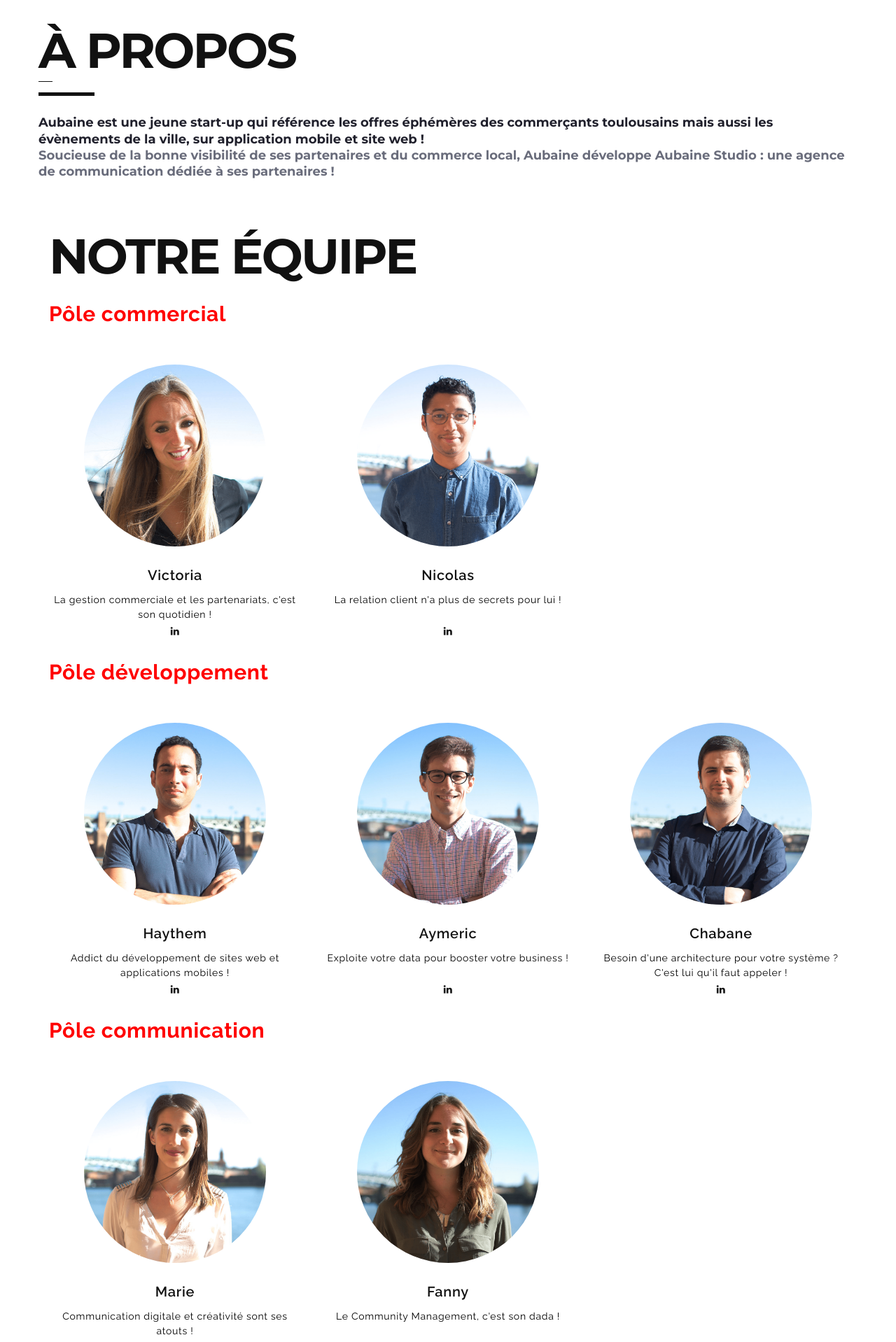
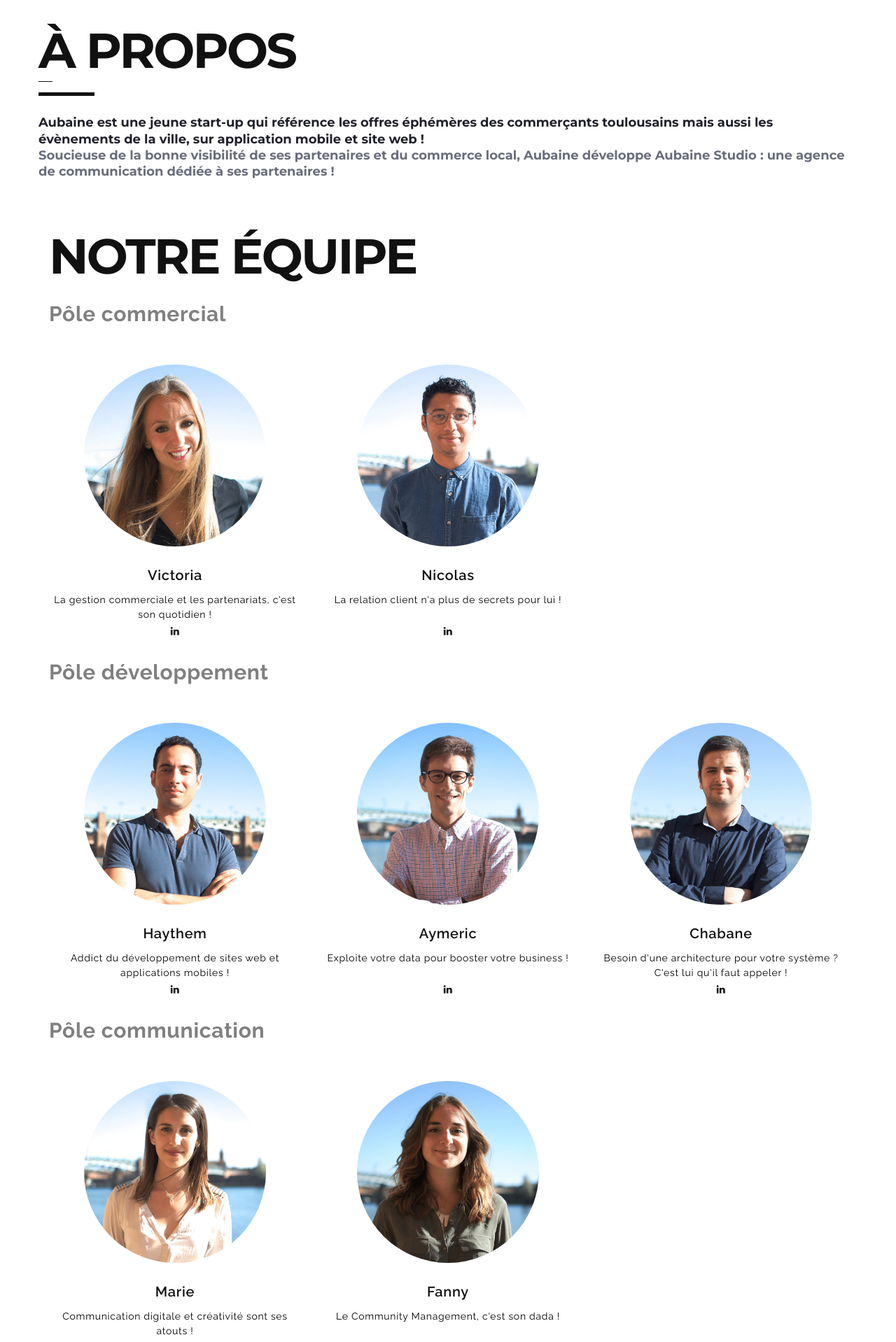
Before and after one commit to aubaine-studio/aubaine-studio.github.io, a Jekyll site: the page built from index.html, in a window 1280 px wide. Shown: the part 3180-5098 px from the top of the page at 70% size. Built offline with Jekyll 4.4.1, drawn with Linux system fonts in a browser that asks for light colours.

Commit message:
Update team.html

```diff
--- a/_includes/home_screen/team.html
+++ b/_includes/home_screen/team.html
@@ -14,7 +14,7 @@
 
                 <!-- Pole title -->
                 <div class="pole-title-container">
-                    <span style="color:red;" > {{ pole.title }} </span>
+                    <span style="color:grey;" > {{ pole.title }} </span>
                 </div>
 
                 <!-- The list of team members -->
```
